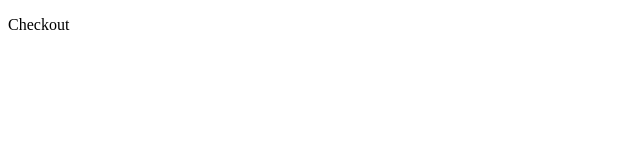
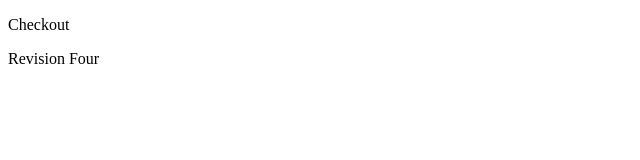
Before and after one commit to Tetsumote/Git, a plain HTML site: page index.html in a window 1280 px wide. Shown: the full height of the page, 0-640 px from the left. Drawn offline with Linux system fonts and the light colour scheme.

Commit message:
revision four

```diff
--- a/index.html
+++ b/index.html
@@ -8,5 +8,6 @@
 </head>
 <body>
     <p>Checkout</p>
+    <p>Revision Four</p>
 </body>
 </html>
```
